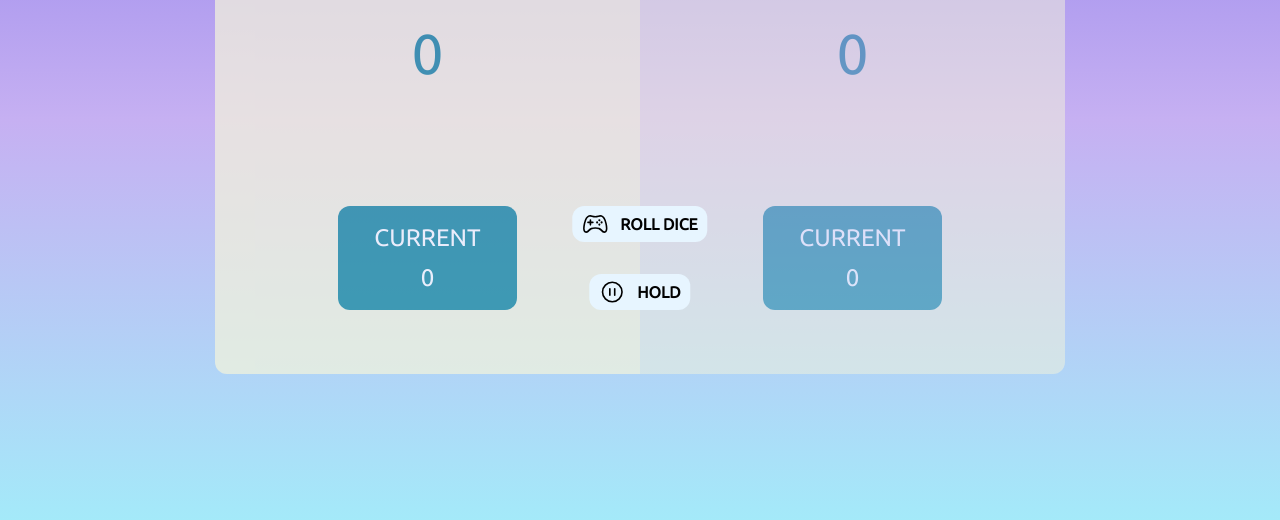
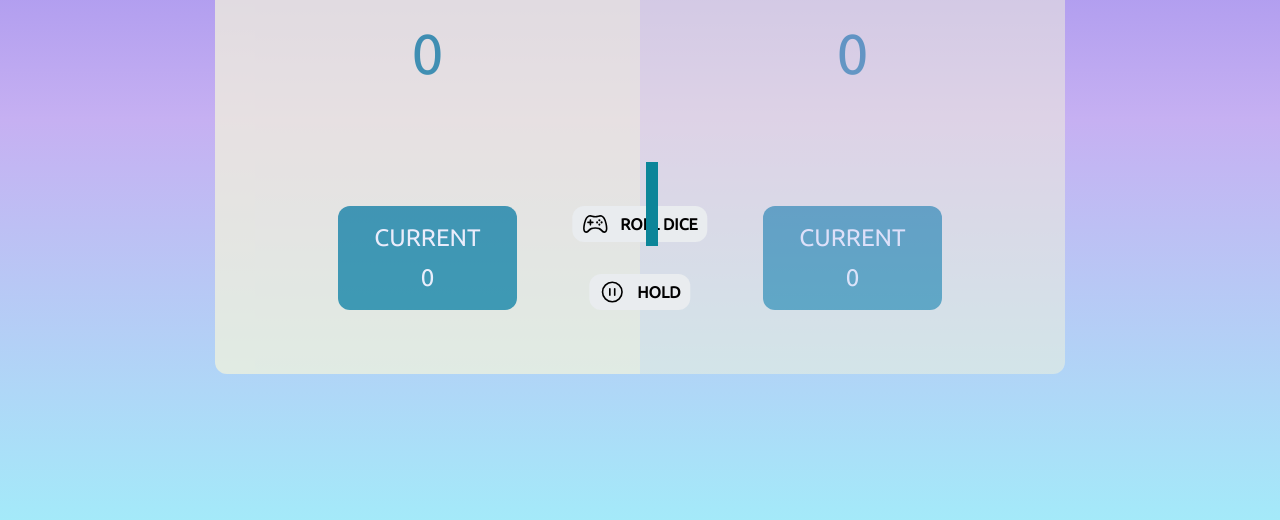
Before and after one commit to AlexAM27/LearnJavaScript, a plain HTML site: page 07_pig_game/index.html in a window 1280 px wide. Shown: the part 280-800 px from the top of the page. Drawn offline with nearby package versions, Linux system fonts and the light colour scheme.

Commit message:
points field

```diff
--- a/07_pig_game/index.html
+++ b/07_pig_game/index.html
@@ -38,6 +38,15 @@
           <ion-icon name="pause-circle-outline"></ion-icon>
           <div>Hold</div>
         </div>
+        <div class="points hidden">
+          <div class="point top-left"></div>
+          <div class="point top-right"></div>
+          <div class="point center-left"></div>
+          <div class="point center-middle"></div>
+          <div class="point center-right"></div>
+          <div class="point top-right"></div>
+          <div class="point bottom-right"></div>
+        </div>
       </div>
     </div>
     <script type="module" src="https://unpkg.com/ionicons@5.5.2/dist/ionicons/ionicons.esm.js"></script>
--- a/07_pig_game/style.css
+++ b/07_pig_game/style.css
@@ -89,7 +89,7 @@ body {
   display: flex;
   gap: 1.2rem;
   align-items: center;
-  background-color: #e7f5ff;
+  background-color: #e9ecef;
   padding: 5px 1rem;
   border-radius: 1.2rem;
   left: 50%;
@@ -114,3 +114,17 @@ body {
 ion-icon {
   font-size: 2.6rem;
 }
+
+.points {
+  position: absolute;
+  top: 50%;
+  left: 50%;
+  transform: translate(50%, 50%);
+  background-color: #e9ecef;
+}
+
+.point {
+  width: 1.2rem;
+  height: 1.2rem;
+  background-color: #0c8599;
+}
```
